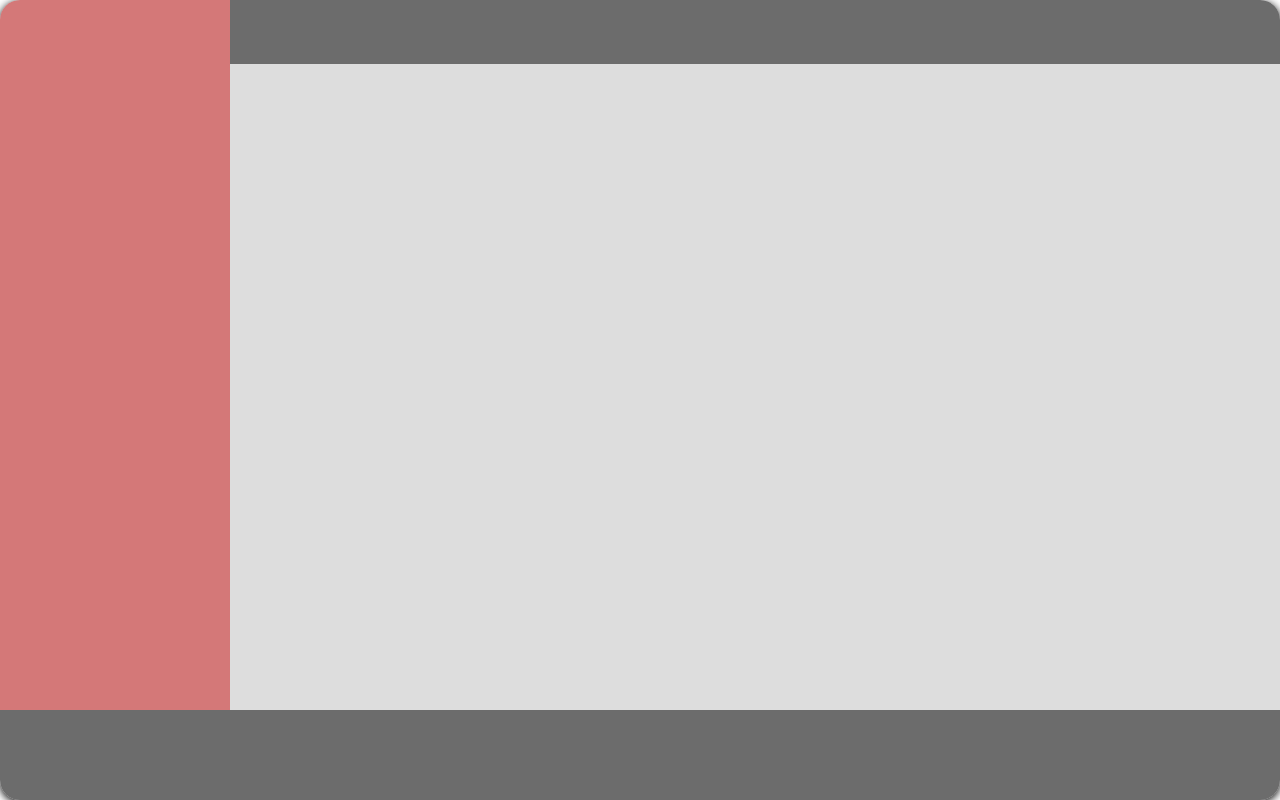
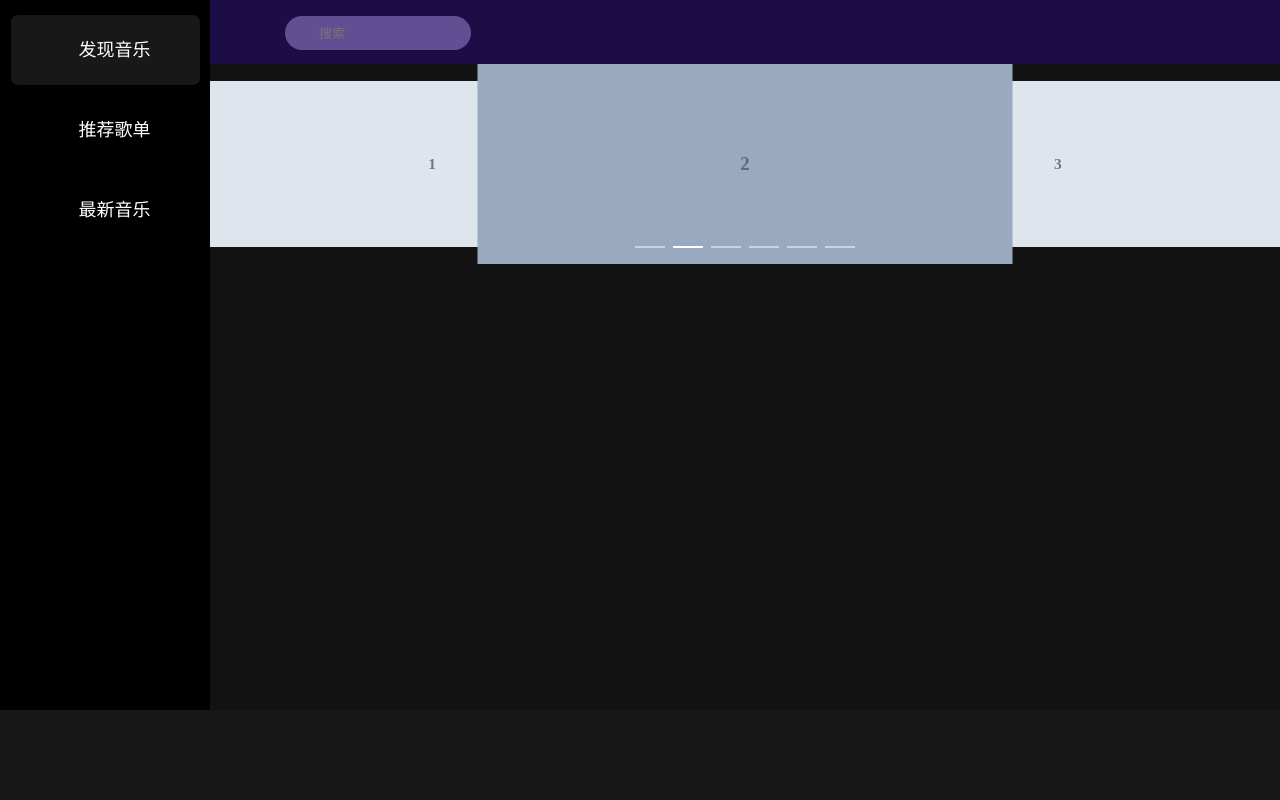
Before and after one commit to Froze2049/cloutify-vue-web-music-player, a Vue app: page /discovery in a window 1280 px wide. Built offline with nearby package versions, Linux system fonts and the light colour scheme; a web font is replaced by a local one.

Commit message:
引入ElementPlus

```diff
--- a/package.json
+++ b/package.json
@@ -9,6 +9,7 @@
   },
   "dependencies": {
     "core-js": "^3.8.3",
+    "element-plus": "^2.2.16",
     "vue": "^3.2.13",
     "vue-router": "^4.0.13",
     "vuex": "^4.0.2"
--- a/src/App.vue
+++ b/src/App.vue
@@ -23,6 +23,7 @@ export default {
 </script>
 
 <style>
+@import url("./styles/iconfont.css");
 html,
 body,
 #app {
@@ -43,7 +44,7 @@ body,
   position: relative;
   background-color: #ddd;
   margin: 0 auto;
-  border-radius: 20px;
+  /* border-radius: 20px; */
   box-shadow: 0 2px 8px #000000;
 }
 </style>
--- a/src/components/NavBar/LeftNav.vue
+++ b/src/components/NavBar/LeftNav.vue
@@ -1,5 +1,12 @@
 <template>
-  <div class="left-nav-bar"></div>
+  <div class="left-nav-bar">
+    <div class="logo"></div>
+    <ul>
+      <li class="active"><span class="iconfont icon-icon-1"></span>发现音乐</li>
+      <li><span class="iconfont icon-icon-2"></span>推荐歌单</li>
+      <li><span class="iconfont icon-icon-"></span>最新音乐</li>
+    </ul>
+  </div>
 </template>
 
 <script>
@@ -9,9 +16,36 @@ export default {};
 <style scoped>
 .left-nav-bar {
   grid-area: nav-bar;
-  background-color: #d26363d2;
-  width: 230px;
+  background-color: #000000;
+  width: 210px;
   height: 100%;
-  border-radius: 20px 0 0 0;
+  /* border-radius: 20px 0 0 0; */
+  font-size: 18px;
+  color: #fff;
+}
+.logo {
+}
+ul {
+  width: 90%;
+  padding: 0;
+  margin: 15px auto;
+  list-style: none;
+  text-align: center;
+}
+li {
+  padding: 5px 0 5px 0;
+  margin-bottom: 10px;
+  line-height: 60px;
+  height: 100%;
+  cursor: pointer;
+}
+li:hover,
+li.active {
+  border-radius: 7px;
+  background-color: #181818;
+}
+span {
+  font-size: 18px;
+  margin-right: 5px;
 }
 </style>
--- a/src/components/NavBar/PlayingBar.vue
+++ b/src/components/NavBar/PlayingBar.vue
@@ -10,7 +10,7 @@ export default {};
 .bottom-now-playing-bar {
   grid-area: now-playing-bar;
   height: 90px;
-  background-color: #6c6c6c;
-  border-radius: 0 0px 20px 20px;
+  background-color: #181818;
+  /* border-radius: 0 0px 20px 20px; */
 }
 </style>
--- a/src/components/NavBar/TopNav.vue
+++ b/src/components/NavBar/TopNav.vue
@@ -1,5 +1,14 @@
 <template>
-  <div class="top-nav-bar"></div>
+  <div class="top-nav-bar">
+    <div class="switch">
+      <span class="iconfont icon-houtui"></span>
+      <span class="iconfont icon-qianjin"></span>
+    </div>
+    <div class="search">
+      <span class="iconfont icon-sousuo"></span>
+      <input type="text" placeholder="搜索" title="输入关键词搜索" />
+    </div>
+  </div>
 </template>
 
 <script>
@@ -10,7 +19,52 @@ export default {};
 .top-nav-bar {
   grid-area: top-bar;
   height: 64px;
-  background-color: #6c6c6c;
-  border-radius: 0 20px 0 0;
+  background-color: #1d0d46;
+  /* border-radius: 0 20px 0 0; */
+}
+div.switch {
+  height: 64px;
+  line-height: 64px;
+  margin-left: 10px;
+  float: left;
+}
+div.switch span {
+  font-size: 32px;
+  color: #fff;
+  margin-right: 5px;
+}
+span:hover {
+  background-color: #614e93;
+  border-radius: 5px;
+}
+div.search {
+  float: left;
+}
+div.search span {
+  font-size: 17px;
+  display: flex;
+  align-items: center;
+  justify-content: center;
+  position: absolute;
+  top: 24px;
+  margin-left: 15px;
+  color: #fff;
+}
+input {
+  display: inline;
+  margin-left: 10px;
+  width: 150px;
+  height: 32px;
+  border-radius: 50px;
+  border: 0;
+  margin-top: 16px;
+  background-color: #614e93;
+  outline: none !important;
+  color: #fff;
+  margin-left: 5px;
+  padding-left: 34px;
+}
+input:focus {
+  border: 0;
 }
 </style>
--- a/src/main.js
+++ b/src/main.js
@@ -1,8 +1,11 @@
 import { createApp } from "vue";
+import ElementPlus from "element-plus";
+import "element-plus/dist/index.css";
 import App from "./App.vue";
 import router from "./router/router.js";
 
 const app = createApp(App);
 
+app.use(ElementPlus);
 app.use(router);
 app.mount("#app");
--- a/src/pages/DiscoveryView.vue
+++ b/src/pages/DiscoveryView.vue
@@ -1,5 +1,11 @@
 <template>
-  <div class="main-view"></div>
+  <div class="main-view">
+    <el-carousel :interval="4000" type="card" height="200px">
+      <el-carousel-item v-for="item in 6" :key="item">
+        <h3 text="2xl" justify="center">{{ item }}</h3>
+      </el-carousel-item>
+    </el-carousel>
+  </div>
 </template>
 
 <script>
@@ -9,5 +15,21 @@ export default {};
 <style scoped>
 .main-view {
   grid-area: main-view;
+  background-color: #121212;
+}
+.el-carousel__item h3 {
+  color: #475669;
+  opacity: 0.75;
+  line-height: 200px;
+  margin: 0;
+  text-align: center;
+}
+
+.el-carousel__item:nth-child(2n) {
+  background-color: #99a9bf;
+}
+
+.el-carousel__item:nth-child(2n + 1) {
+  background-color: #d3dce6;
 }
 </style>
--- /dev/null
+++ b/src/styles/iconfont.css
@@ -0,0 +1,61 @@
+@font-face {
+  font-family: "iconfont"; /* Project id 3634260 */
+  src: url("//at.alicdn.com/t/c/font_3634260_mv5hjhnrhbj.woff2?t=1662524716846")
+      format("woff2"),
+    url("//at.alicdn.com/t/c/font_3634260_mv5hjhnrhbj.woff?t=1662524716846")
+      format("woff"),
+    url("//at.alicdn.com/t/c/font_3634260_mv5hjhnrhbj.ttf?t=1662524716846")
+      format("truetype");
+}
+
+.iconfont {
+  font-family: "iconfont" !important;
+  font-size: 16px;
+  font-style: normal;
+  -webkit-font-smoothing: antialiased;
+  -moz-osx-font-smoothing: grayscale;
+}
+
+.icon-sousuo:before {
+  content: "\e651";
+}
+
+.icon-houtui:before {
+  content: "\e604";
+}
+
+.icon-qianjin:before {
+  content: "\e605";
+}
+
+.icon-icon-2:before {
+  content: "\e644";
+}
+
+.icon-icon-3:before {
+  content: "\e64b";
+}
+
+.icon-Playerplay:before {
+  content: "\e6b0";
+}
+
+.icon-Playernext:before {
+  content: "\e6b1";
+}
+
+.icon-Playerfastforward:before {
+  content: "\e6b2";
+}
+
+.icon-Playerpause:before {
+  content: "\e6b3";
+}
+
+.icon-icon-:before {
+  content: "\e642";
+}
+
+.icon-icon-1:before {
+  content: "\e643";
+}
```
Also changed, not shown: 1 other file (tests, documents, lock files or other folders).
